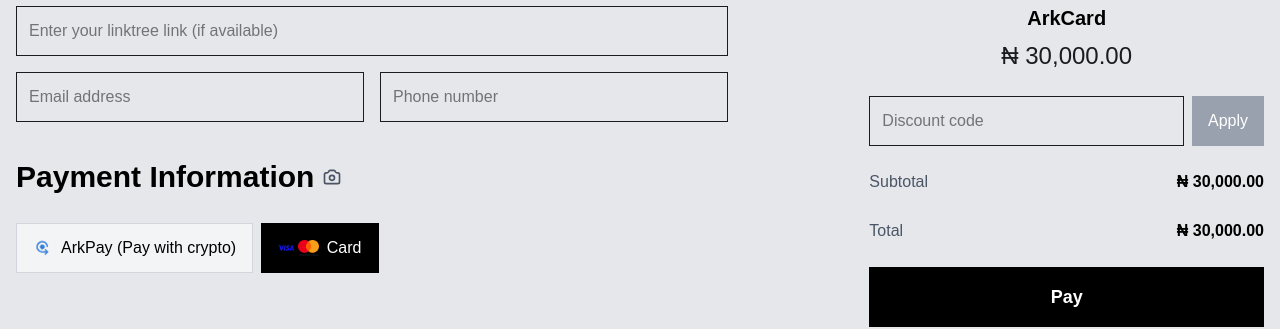
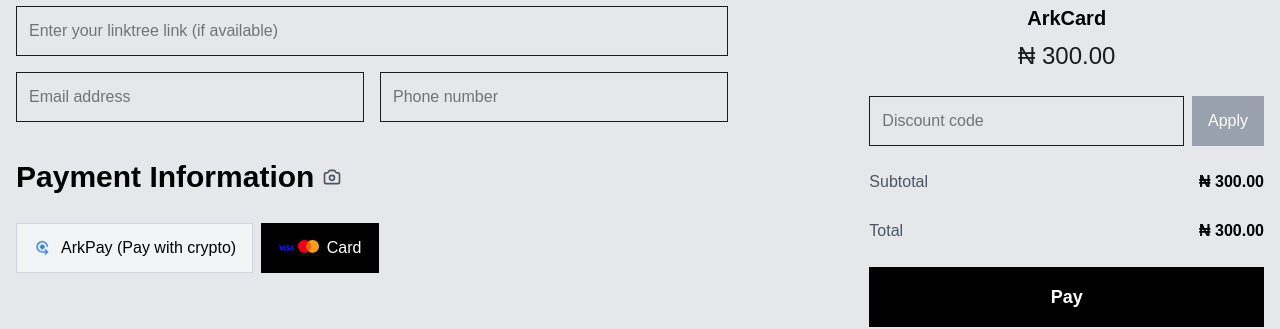
Before and after one commit to arkade-01/arkID, a React (Vite) app: page /waitlist in a window 1280 px wide. Shown: the part 293-622 px from the top of the page. Built offline with nearby package versions, Linux system fonts and the light colour scheme; a web font is replaced by a local one.

Commit message:
fix amount display: convert kobo to naira for UI display

```diff
--- a/src/pages/Waitlist.tsx
+++ b/src/pages/Waitlist.tsx
@@ -18,7 +18,8 @@
   });
 
   const [discountApplied, setDiscountApplied] = useState(false);
-  const discountAmount = 30000;
+  const discountAmount = 30000; // Amount in kobo (30000 kobo = ₦300.00)
+  const displayAmount = discountAmount / 100; // Convert to main currency for display
 
   // Custom hooks
   const {
@@ -354,7 +355,7 @@
                         : "text-[#1C1C1E]"
                     }`}
                   >
-                    ₦ {discountAmount.toLocaleString()}.00
+                    ₦ {displayAmount.toLocaleString()}.00
                   </p>
                   {discountApplied && (
                     <p className="text-2xl font-bold text-[#1C1C1E]">₦ 0.00</p>
@@ -408,14 +409,14 @@
                         discountApplied ? "text-gray-400 line-through" : ""
                       }`}
                     >
-                      ₦ {discountAmount.toLocaleString()}.00
+                      ₦ {displayAmount.toLocaleString()}.00
                     </span>
                   </div>
                   {discountApplied && (
                     <div className="flex justify-between">
                       <span className="text-green-600">Discount Applied</span>
                       <span className="font-semibold text-green-600">
-                        -₦ {discountAmount.toLocaleString()}.00
+                        -₦ {displayAmount.toLocaleString()}.00
                       </span>
                     </div>
                   )}
@@ -426,7 +427,7 @@
                       ₦{" "}
                       {discountApplied
                         ? "0.00"
-                        : `${discountAmount.toLocaleString()}.00`}
+                        : `${displayAmount.toLocaleString()}.00`}
                     </span>
                   </div>
                 </div>
@@ -480,7 +481,7 @@
                         : "text-[#1C1C1E]"
                     }`}
                   >
-                    ₦ {discountAmount.toLocaleString()}.00
+                    ₦ {displayAmount.toLocaleString()}.00
                   </p>
                   {discountApplied && (
                     <p className="text-2xl font-regular text-[#1C1C1E]">
@@ -528,14 +529,14 @@
                         discountApplied ? "text-gray-400 line-through" : ""
                       }`}
                     >
-                      ₦ {discountAmount.toLocaleString()}.00
+                      ₦ {displayAmount.toLocaleString()}.00
                     </span>
                   </div>
                   {discountApplied && (
                     <div className="flex justify-between">
                       <span className="text-green-600">Discount Applied</span>
                       <span className="font-semibold text-green-600">
-                        -₦ {discountAmount.toLocaleString()}.00
+                        -₦ {displayAmount.toLocaleString()}.00
                       </span>
                     </div>
                   )}
@@ -546,7 +547,7 @@
                       ₦{" "}
                       {discountApplied
                         ? "0.00"
-                        : `${discountAmount.toLocaleString()}.00`}
+                        : `${displayAmount.toLocaleString()}.00`}
                     </span>
                   </div>
                 </div>
```
